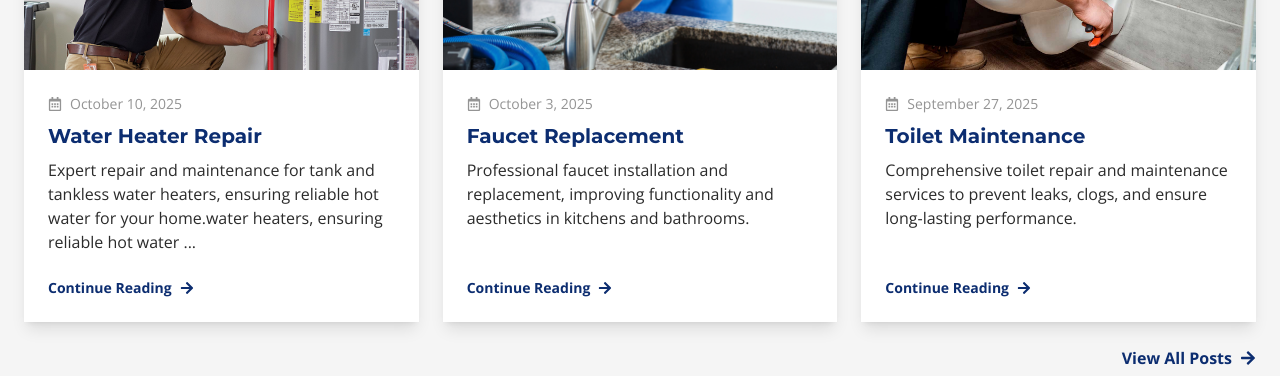
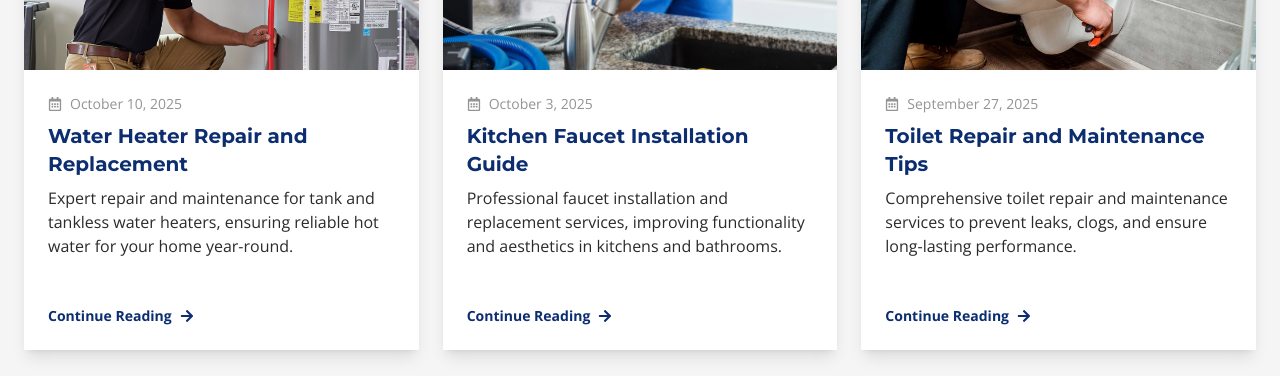
Before and after one commit to zahaale20/Puget-Sound-Plumbing-and-Heating, a React (Vite) app: page / in a window 1280 px wide. Shown: the part 4800-5176 px from the top of the page. Built offline with nearby package versions, Linux system fonts and the light colour scheme.

Commit message:
home page styling updates and blog page updates

```diff
--- a/src/components/footer/Footer.jsx
+++ b/src/components/footer/Footer.jsx
@@ -50,8 +50,6 @@ export default function Footer() {
 					backgroundSize: "cover",
 				}}
 			>
-				{/* Overlay */}
-				<div className="absolute inset-0 bg-[#0C2D70]/95 pointer-events-none z-0"></div>
 
 				{/* Content */}
 				<div className="flex flex-col lg:flex-row justify-between z-10 w-full max-w-7xl px-6 gap-8 text-white">
--- a/src/components/pages/about-us/AboutUsPage.jsx
+++ b/src/components/pages/about-us/AboutUsPage.jsx
@@ -9,18 +9,20 @@ import ServiceAreas from "./components/ServiceAreas";
 export default function AboutUsPage() {
 	return (
 		<div className="mt-[101px] md:mt-[106px] lg:mt-[167px]">
-			{/* Page Header Section */}
+			{/* Header Section */}
 			<section
 				className="relative flex w-full py-16 bg-cover bg-bottom"
 				style={{ backgroundImage: `url(${pattern})` }}
 			>
-				<div className="absolute inset-0 bg-[#0C2D70]/95 pointer-events-none"></div>
+				{/* Header Content Container */}
 				<div className="flex flex-col max-w-7xl mx-auto px-6 w-full gap-6 text-white">
+					{/* Title */}
 					<h3 className="relative inline-block pb-2 w-fit">
 						About Us
 						<span className="absolute left-0 bottom-0 h-[3px] bg-[#B32020] rounded-full w-full"></span>
 					</h3>
 
+					{/* Description */}
 					<p className="relative inline-block">
 						Learn about our history, values, and commitment to delivering trusted, high-quality plumbing and heating services backed by over 20 years of local expertise.
 					</p>
--- a/src/components/pages/careers/CareersPage.jsx
+++ b/src/components/pages/careers/CareersPage.jsx
@@ -35,18 +35,21 @@ export default function CareersPage() {
 	};
 
 	return (
-		<>
-			{/* Page Header Section */}
+		<div className="mt-[101px] md:mt-[106px] lg:mt-[167px]">
+			{/* Header Section */}
 			<section
-				className="relative flex w-full py-16 bg-cover bg-bottom mt-[101px] md:mt-[106px] lg:mt-[167px]"
+				className="relative flex w-full py-16 bg-cover bg-bottom"
 				style={{ backgroundImage: `url(${pattern})` }}
 			>
-				<div className="absolute inset-0 bg-[#0C2D70]/95 pointer-events-none"></div>
+				{/* Header Content Container */}
 				<div className="flex flex-col max-w-7xl mx-auto px-6 w-full gap-6 text-white">
+					{/* Title */}
 					<h3 className="relative inline-block pb-2 w-fit">
 						Careers
 						<span className="absolute left-0 bottom-0 h-[3px] bg-[#B32020] rounded-full w-full"></span>
 					</h3>
+
+					{/* Description */}
 					<p className="relative inline-block">
 						Ready for your next step? We're hiring experienced plumbers to join our high-performing residential team.
 					</p>
@@ -310,6 +313,6 @@ export default function CareersPage() {
 					</form>
 				</div>
 			</section>
-		</>
+		</div>
 	);
 }
--- a/src/components/pages/coupons/CouponsPage.jsx
+++ b/src/components/pages/coupons/CouponsPage.jsx
@@ -23,18 +23,21 @@ export default function CouponsPage() {
 	};
 
 	return (
-		<>
-			{/* Page Header Section */}
+		<div className="mt-[101px] md:mt-[106px] lg:mt-[167px]">
+			{/* Header Section */}
 			<section
-				className="relative flex w-full py-16 bg-cover bg-bottom mt-[101px] md:mt-[106px] lg:mt-[167px]"
+				className="relative flex w-full py-16 bg-cover bg-bottom"
 				style={{ backgroundImage: `url(${pattern})` }}
 			>
-				<div className="absolute inset-0 bg-[#0C2D70]/95 pointer-events-none"></div>
+				{/* Header Content Container */}
 				<div className="flex flex-col max-w-7xl mx-auto px-6 w-full gap-6 text-white">
+					{/* Title */}
 					<h3 className="relative inline-block pb-2 w-fit">
 						Coupons
 						<span className="absolute left-0 bottom-0 h-[3px] bg-[#B32020] rounded-full w-full"></span>
 					</h3>
+
+					{/* Description */}
 					<p className="relative inline-block">
 						Save on essential plumbing services with our latest deals. Get quality work at a price that feels right.
 					</p>
@@ -161,6 +164,6 @@ export default function CouponsPage() {
 
 
 			<ScheduleOnline />
-		</>
+		</div>
 	);
 }
--- a/src/components/pages/home/components/RecentBlogPosts.jsx
+++ b/src/components/pages/home/components/RecentBlogPosts.jsx
@@ -1,45 +1,22 @@
+import { useNavigate } from "react-router-dom";
+
 import { FaRegCalendarAlt, FaArrowRight } from "react-icons/fa";
 
 import waterHeaters from "../../../../assets/blog1.jpg";
 import faucets from "../../../../assets/blog2.jpg";
 import toiletRepair from "../../../../assets/blog3.jpg";
 
+import { posts } from "../../blog/blogData";
+
 export default function RecentBlogPosts() {
-	const posts = [
-		{
-		id: 1,
-		title: "Water Heater Repair",
-		image: waterHeaters,
-		author: "John Doe",
-		date: "October 10, 2025",
-		link: "/projects/water-heater-installation",
-		description:
-			"Expert repair and maintenance for tank and tankless water heaters, ensuring reliable hot water for your home.water heaters, ensuring reliable hot water for your home.water heaters, ensuring reliable hot water for your home.",
-		},
-		{
-		id: 2,
-		title: "Faucet Replacement",
-		image: faucets,
-		author: "Jane Smith",
-		date: "October 3, 2025",
-		link: "/projects/faucet-replacement",
-		description:
-			"Professional faucet installation and replacement, improving functionality and aesthetics in kitchens and bathrooms.",
-		},
-		{
-		id: 3,
-		title: "Toilet Maintenance",
-		image: toiletRepair,
-		author: "Jim Bob",
-		date: "September 27, 2025",
-		link: "/projects/toilet-repair",
-		description:
-			"Comprehensive toilet repair and maintenance services to prevent leaks, clogs, and ensure long-lasting performance.",
-		},
-	];
+	const navigate = useNavigate();
 
 	const truncateText = (text, maxLength) =>
 		text.length > maxLength ? text.slice(0, maxLength) + "..." : text;
+
+	const handleReadPost = (postLink) => {
+		navigate(postLink);
+	};
 
 	return (
 		<div className="flex flex-col w-full max-w-7xl px-6 space-y-6">
@@ -59,7 +36,7 @@ export default function RecentBlogPosts() {
 
 			{/* Blog Posts Grid */}
 			<div className="grid grid-cols-1 lg:grid-cols-3 gap-6">
-				{posts.map((post) => (
+				{posts.slice(0, 3).map((post) => (
 					// Blog Post Container
 					<div
 						key={post.id}
@@ -84,15 +61,18 @@ export default function RecentBlogPosts() {
 								{post.title}
 							</h5>
 
-							{/* Truncated Post Text */}
+							{/* Truncated Text */}
 							<span className="text-[#2B2B2B] flex-1 mb-6">
 								{truncateText(post.description, 152)}
 							</span>
 
 							{/* Continue Reading Link */}
-							<a href="#" className="text-[#0C2D70] font-semibold text-sm flex items-center gap-2 hover:underline transition-colors">
+							<button
+								onClick={() => handleReadPost(post.link)}
+								className="text-[#0C2D70] font-semibold text-sm flex items-center gap-2 hover:underline transition-colors mt-6 cursor-pointer"
+							>
 								Continue Reading <FaArrowRight/>
-							</a>
+							</button>
 						</div>
 					</div>
 				))}
@@ -100,7 +80,7 @@ export default function RecentBlogPosts() {
 
 			{/* View All Posts Link */}
 			<div className="flex justify-end">
-				<a href="#" className="text-[#0C2D70] font-semibold flex items-center gap-2 hover:underline transition-colors">
+				<a href="/blog" className="text-[#0C2D70] font-semibold flex items-center gap-2 hover:underline transition-colors">
 					View All Posts <FaArrowRight/>
 				</a>
 			</div>
--- a/src/components/pages/resources/ResourcesPage.jsx
+++ b/src/components/pages/resources/ResourcesPage.jsx
@@ -9,17 +9,20 @@ import Warranties from "./components/Warranty.jsx";
 export default function ResourcesPage() {
 	return (
 		<div className="mt-[101px] md:mt-[106px] lg:mt-[167px]">
-			{/* Page Header Section */}
+			{/* Header Section */}
 			<section
 				className="relative flex w-full py-16 bg-cover bg-bottom"
 				style={{ backgroundImage: `url(${pattern})` }}
 			>
-				<div className="absolute inset-0 bg-[#0C2D70]/95 pointer-events-none"></div>
+				{/* Header Content Container */}
 				<div className="flex flex-col max-w-7xl mx-auto px-6 w-full gap-6 text-white">
+					{/* Title */}
 					<h3 className="relative inline-block pb-2 w-fit">
 						Resources
 						<span className="absolute left-0 bottom-0 h-[3px] bg-[#B32020] rounded-full w-full"></span>
 					</h3>
+
+					{/* Description */}
 					<p className="relative inline-block">
 						Explore essential homeowner resources, including answers to common plumbing questions, financing options, and warranty details.
 					</p>
```
Also changed, not shown: src/components/pages/blog/BlogPage.jsx (+26 -11 lines).
